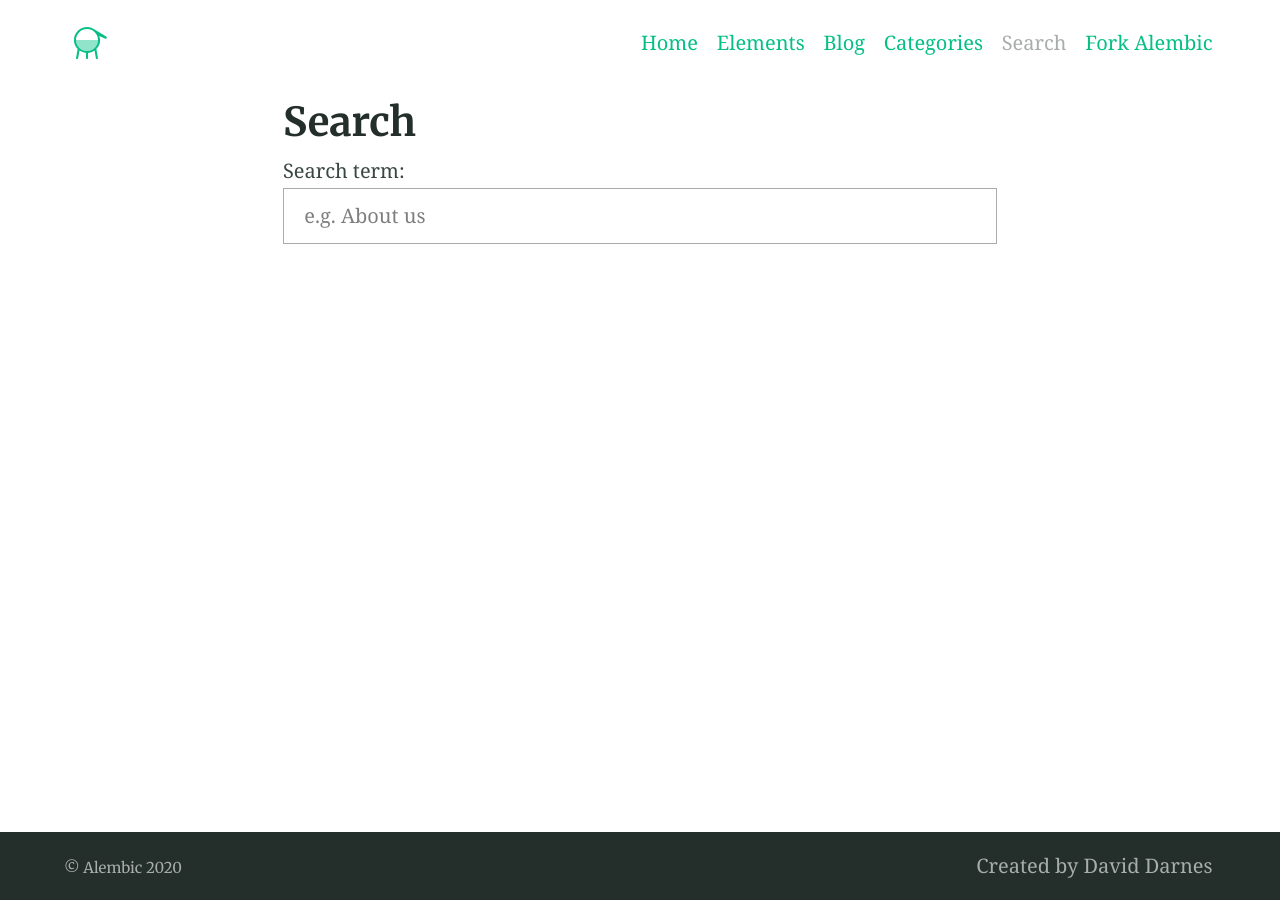
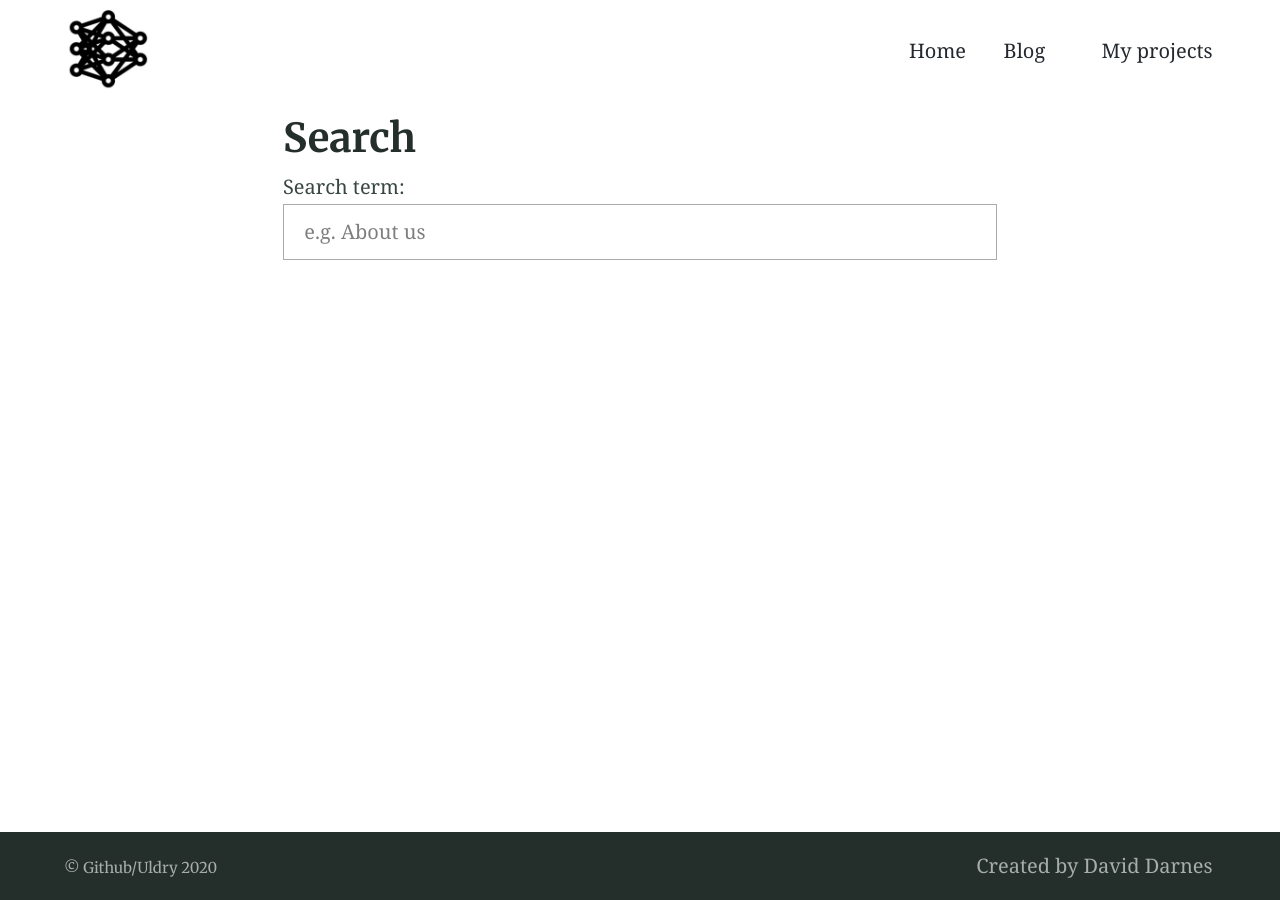
Before and after one commit to uldry/uldry.github.io, a Jekyll site: the page built from search.md, in a window 1280 px wide. Built offline with Jekyll 4.4.1, drawn with Linux system fonts in a browser that asks for light colours; our own code applies the rules of GitHub Pages for plain Markdown files.

Commit message:
More changes

```diff
--- a/_config.yml
+++ b/_config.yml
@@ -79,14 +79,14 @@ defaults:
 
 # 7. Site settings
 encoding: utf-8 # Make sure the encoding is right
-lang: en-GB # Set the site language
-title: "Alembic" # Site name or title, also used in jekyll-seo-tag
-logo: "/assets/logos/logo.svg" # Site logo, also used in jekyll-seo-tag
-description: "Alembic is a starting point for Jekyll projects. Rather than starting from scratch, this boilerplate is designed to get the ball rolling immediately" # Site description and default description, also used in jekyll-seo-tag
-url: "https://alembic.darn.es" # Site url, also used in jekyll-seo-tag
+lang: en-US # Set the site language
+title: "Github/Uldry" # Site name or title, also used in jekyll-seo-tag
+logo: "/assets/logos/favicon-180x180.png" # Site logo, also used in jekyll-seo-tag
+description: "Datascience" # Site description and default description, also used in jekyll-seo-tag
+url: "https://uldry.github.io/" # Site url, also used in jekyll-seo-tag
 baseurl: ""
-repo: "https://github.com/daviddarnes/alembic"
-email: "me@daviddarnes.com"
+repo: "https://github.com/uldry"
+email: ""
 # disqus: "alembic-1" # Blog post comments, uncomment the option and set the site ID from your Disqus account
 # google_analytics: ''
 # google_analytics_anonymize_ip: ''
@@ -107,16 +107,16 @@ favicons: # Favicons are also used in the manifest file. Syntax is 'size: path'
 navigation_header:
 - title: Home
   url: /
-- title: Elements
-  url: /elements/
+- title:
+  url:
 - title: Blog
   url: /blog/
-- title: Categories
+- title:
   url: /categories/
-- title: Search
+- title:
   url: /search/
-- title: Fork Alembic
-  url: https://github.com/daviddarnes/alembic
+- title: My projects
+  url: https://github.com/uldry
 
 navigation_footer:
 - title: Created by David Darnes
--- a/_sass/_settings.scss
+++ b/_sass/_settings.scss
@@ -2,12 +2,12 @@
 $backgroundColour: #ffffff !default;
 $codeBackgroundColour: #fafafa !default;
 $featureBackgroundColour: #f9fafa !default;
-$accentColour: #05bf85 !default;
+$accentColour: #24292e !default;
 
 // Text colours
 $headingColour: #242e2b !default;
 $bodyColour: #384743 !default;
-$linkColour: #05bf85 !default;
+$linkColour: #24292e !default;
 $hoverColour: #008000 !default;
 $focusColour: #fa407a !default;
 $captionColour: #a8adac !default;
```
